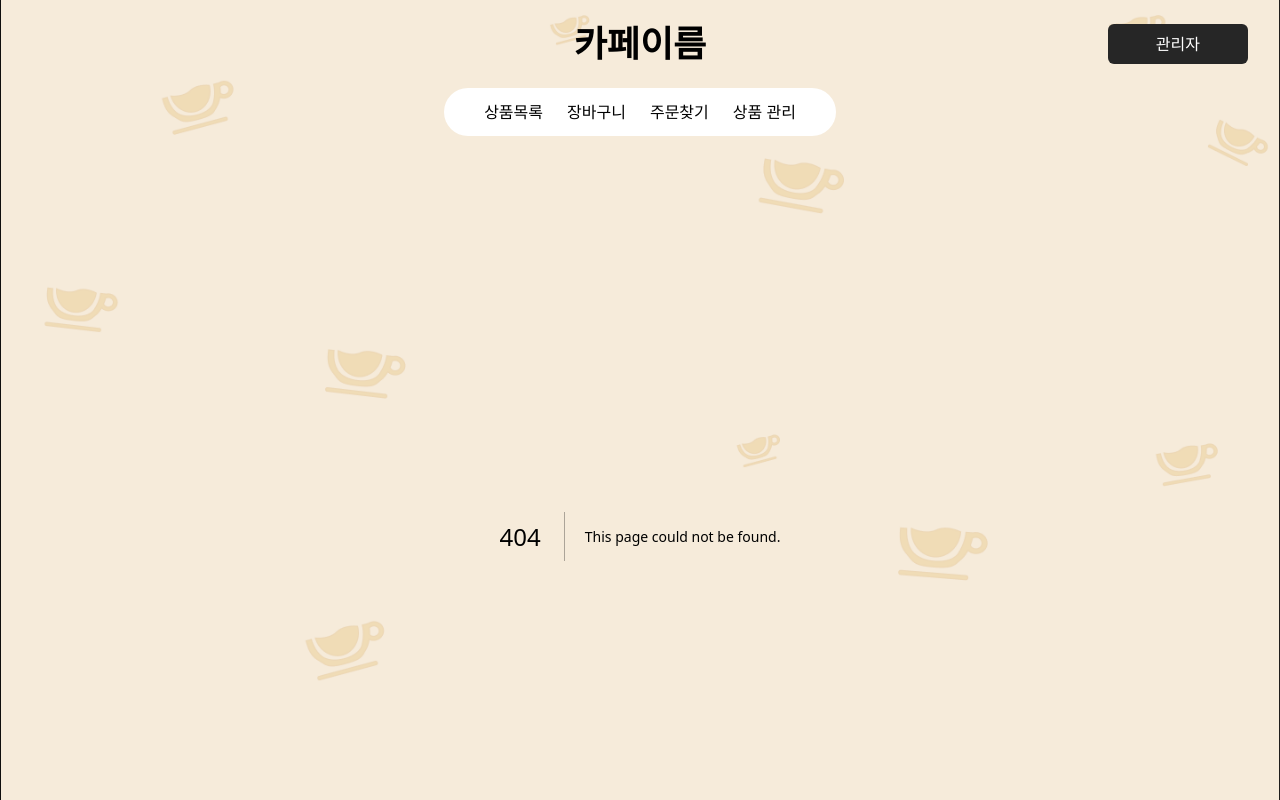
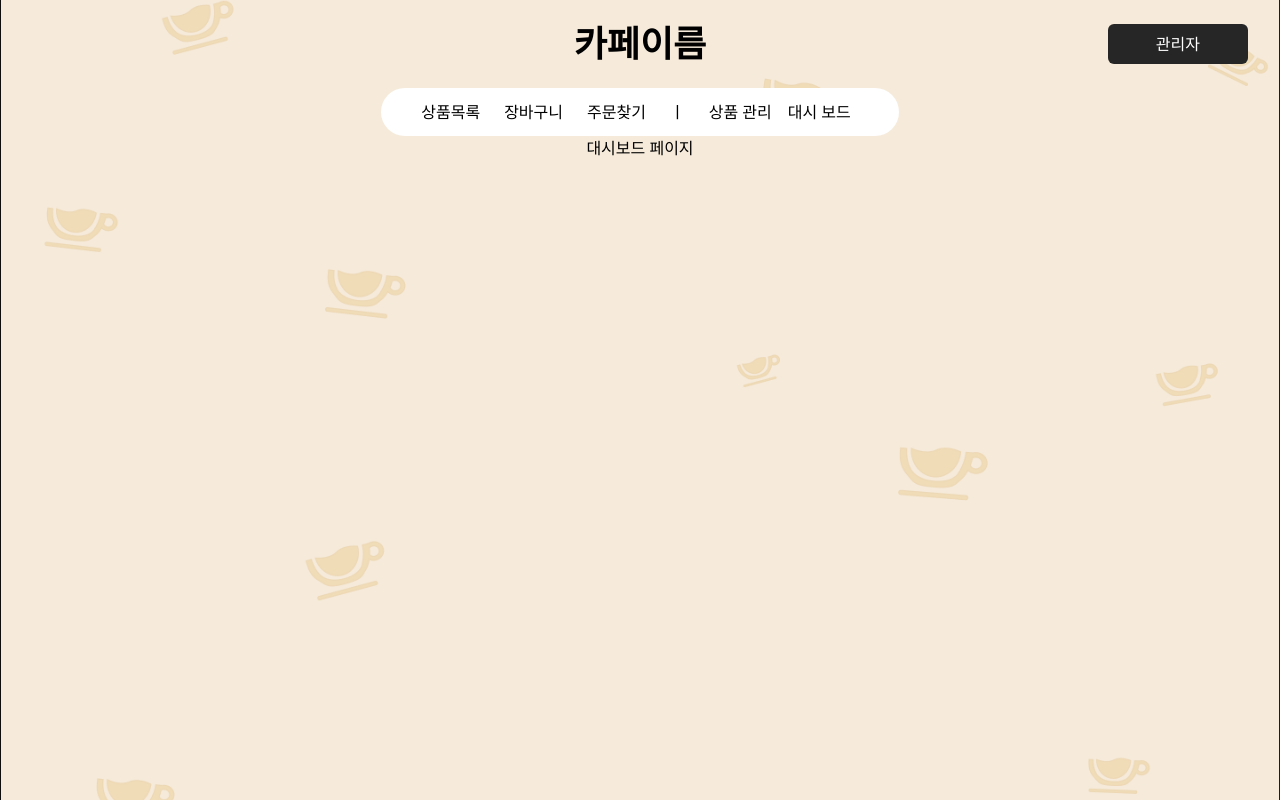
Before and after one commit to prgrms-be-devcourse/NBE12-14-1-I-O, a Next.js app in the folder frontend/: page /admin/dashboard in a window 1280 px wide. Before the commit this address had no page. Shown: the top 800 px of the page. Built offline with nearby package versions, Linux system fonts and the light colour scheme.

Commit message:
feat: 대시보드 페이지 틀 추가

```diff
--- /dev/null
+++ b/frontend/src/app/admin/dashboard/page.tsx
@@ -0,0 +1,5 @@
+export default function DashBoardPage() {
+    return (
+        <div className="flex justify-center">대시보드 페이지</div>
+    );
+}
--- a/frontend/src/components/Header.tsx
+++ b/frontend/src/components/Header.tsx
@@ -30,9 +30,17 @@ export default function Header() {
         </Link>
 
         {isAdmin && (
-          <Link href="/admin">
-            상품 관리
-          </Link>
+          <>
+            <div>ㅣ</div>
+            <div>
+              <Link href="/admin" className="pr-2">
+                상품 관리
+              </Link>
+              <Link href="/admin/dashboard" className="px-2">
+                대시 보드
+              </Link>
+            </div>
+          </>
         )}
       </nav>
 
```
